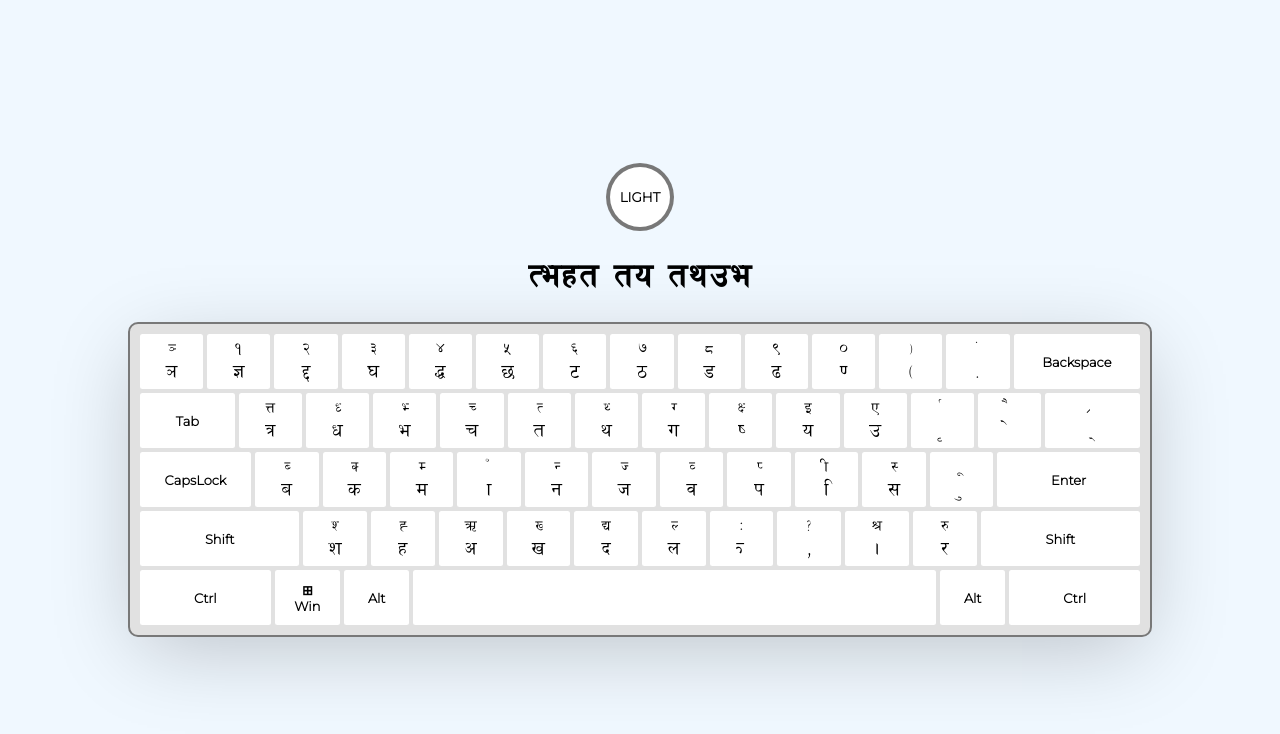
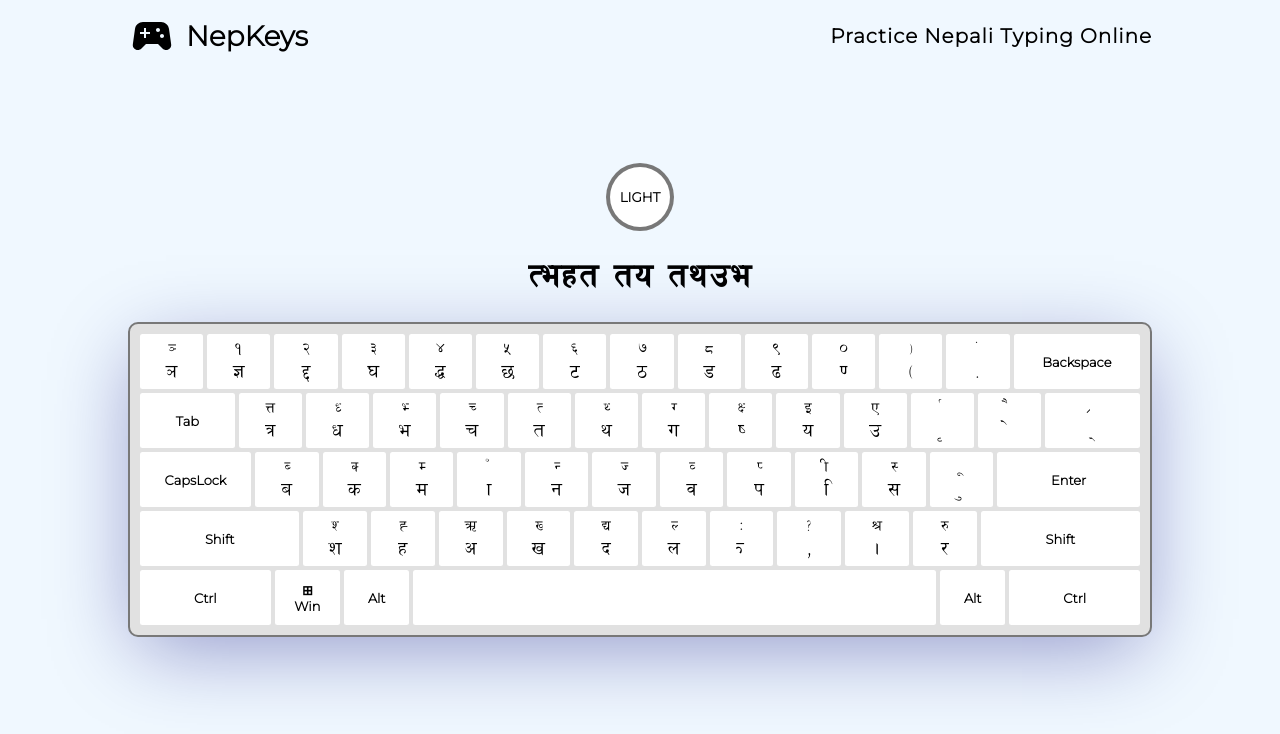
Before and after one commit to PMP56/NepKeys, a Next.js app: page / in a window 1280 px wide. Shown: the top 734 px of the page. Built offline with nearby package versions, Linux system fonts and the light colour scheme.

Commit message:
Header added

```diff
--- /dev/null
+++ b/components/Header.js
@@ -0,0 +1,17 @@
+import styles from "../styles/Header.module.css";
+
+import Logo from "./logo";
+
+const Header = () => {
+    return (
+        <header className={styles.header}>
+            <div className={styles.logoBox}>
+                <Logo />
+                <h1 className={styles.title}>NepKeys</h1>
+            </div>
+            <h2 className={styles.description}>Practice Nepali Typing Online</h2>
+        </header>
+    );
+}
+
+export default Header;
--- /dev/null
+++ b/components/logo.js
@@ -0,0 +1,16 @@
+const Logo = () => {
+    return (
+        <svg xmlns="http://www.w3.org/2000/svg" enable-background="new 0 0 24 24" height="48" viewBox="0 0 24 24" width="48">
+            <g>
+                <rect fill="none" height="48" width="48" />
+            </g>
+            <g>
+                <g>
+                    <path d="M21.58,16.09l-1.09-7.66C20.21,6.46,18.52,5,16.53,5H7.47C5.48,5,3.79,6.46,3.51,8.43l-1.09,7.66 C2.2,17.63,3.39,19,4.94,19h0c0.68,0,1.32-0.27,1.8-0.75L9,16h6l2.25,2.25c0.48,0.48,1.13,0.75,1.8,0.75h0 C20.61,19,21.8,17.63,21.58,16.09z M11,11H9v2H8v-2H6v-1h2V8h1v2h2V11z M15,10c-0.55,0-1-0.45-1-1c0-0.55,0.45-1,1-1s1,0.45,1,1 C16,9.55,15.55,10,15,10z M17,13c-0.55,0-1-0.45-1-1c0-0.55,0.45-1,1-1s1,0.45,1,1C18,12.55,17.55,13,17,13z" fill="var(--textColor)" />
+                </g>
+            </g>
+        </svg>
+    );
+}
+
+export default Logo;
--- a/pages/index.js
+++ b/pages/index.js
@@ -1,6 +1,7 @@
 import Head from 'next/head'
-import { useContext, useState } from 'react';
+import { useContext, useState, useEffect } from 'react';
 
+import Header from '../components/Header'
 import Keyboard from '../components/Keyboard'
 import Text from '../components/Texts'
 import styles from '../styles/Home.module.css'
@@ -19,6 +20,16 @@ export default function Home() {
   } = useContext(TextContext);
 
   const [theme, setTheme] = useState('light');
+
+  useEffect(() => {
+    let theme = localStorage.getItem('theme');
+    if (theme) {
+      setTheme(theme);
+    } else {
+      setTheme('light');
+    }
+  }, [0])
+
 
   const buttonPress = (e) => {
     e.preventDefault();
@@ -54,10 +65,13 @@ export default function Home() {
     const click = () => {
       if (theme == 'light') {
         setTheme('dark');
+        localStorage.setItem('theme', 'dark');
       } else if (theme == 'dark') {
         setTheme('color');
+        localStorage.setItem('theme', 'color');
       } else {
         setTheme('light');
+        localStorage.setItem('theme', 'light');
       }
     }
 
@@ -76,10 +90,11 @@ export default function Home() {
         <meta name='keywords' content='practice nepali typing online, nepali typing, nepali, typing, online' />
         <meta name="description" content="Practice Nepali Typing Online | Increase your nepali typing skills" />
         <meta name='viewport' content="width=device-width, initial-scale=1"></meta>
-        <link rel="icon" href="/favicon.ico" />
+        <link rel="icon" href="/joy.ico" />
         <link href="https://fonts.googleapis.com/css2?family=Montserrat:wght@300&display=swap" rel="stylesheet"></link>
       </Head>
 
+      <Header />
       <Slider />
       <Texts />
       <Keyboard />
--- /dev/null
+++ b/styles/Header.module.css
@@ -0,0 +1,26 @@
+.header{
+    position: fixed;
+    top: 0;
+    width: 80%;
+    display: flex;
+    justify-content: space-between;
+    align-items: center;
+    text-align: center;
+    color: var(--textColor);
+}
+
+.logoBox{
+    display: flex;
+    justify-content: center;
+    align-items: center;
+}
+
+.title{
+    margin-left: 10px;
+    font-size: 28px;
+}
+
+.description{
+    letter-spacing: 1px;
+    font-size: 20px;
+}
--- a/styles/Home.module.css
+++ b/styles/Home.module.css
@@ -3,10 +3,11 @@
   --textColor: black;
   --keyboardBackground: rgb(225, 225, 225);
   --keyboardBorder: rgb(120, 120, 120);
-  --keyboardShadow: rgb(0 0 0 / 22%);
+  --keyboardShadow: rgb(0 0 120 / 40%);
   --keyColor: white;
   --keyPressColor: #333;
   --keyPressTextColor: white;
+  --animation: colorMove 2s ease 0;
 }
 
 .dark{
@@ -18,17 +19,19 @@
   --keyColor: rgb(50, 50, 50);
   --keyPressColor: rgb(99, 99, 99);
   --keyPressTextColor: white;
+  --animation: colorMove 3s ease 0;
 }
 
 .color{
   --backColor: rgb(50, 50, 50);
   --textColor: white;
-  --keyboardBackground: linear-gradient(to right, #0868a8, #25db52, #fdbb2d, #cf1b1b);
-  --keyboardBorder: rgb(135, 135, 135);
+  --keyboardBackground: linear-gradient(to right, rgb(8, 104, 168), rgb(37, 219, 82), rgb(253, 187, 45),rgb(252, 53, 86), rgb(250, 40, 45));
+  --keyboardBorder: linear-gradient(to right, rgb(8, 104, 168), rgb(37, 219, 82), rgb(253, 187, 45),rgb(252, 53, 86), rgb(250, 40, 45));
   --keyboardShadow: rgb(200 200 200 / 22%);
   --keyColor: rgb(50, 50, 50);
-  --keyPressColor: rgb(99, 99, 99) ;
-  --keyPressTextColor: white;
+  --keyPressColor: transparent ;
+  --keyPressTextColor: white rgb(252, 53, 86);
+  --animation: colorMove 10s ease infinite;
 }
 
 .container{
@@ -48,7 +51,7 @@
 
 .buttonContainer{
   padding: 4px;
-  background-color: var(--keyboardBorder);
+  background: var(--keyboardBorder);
   border-radius: 50%;
   transition-duration: 0.3s;
   letter-spacing: 0.75px;
@@ -74,3 +77,15 @@
   font-weight: 600;
   cursor: pointer;
 }
+
+@keyframes colorMove{
+  0% {
+    background-position:0% 50%
+  }
+  50% {
+    background-position:100% 50%
+  }
+  100% {
+    background-position:0% 50%
+  }
+}
--- a/styles/Keyboard.module.css
+++ b/styles/Keyboard.module.css
@@ -1,11 +1,13 @@
 .keyboardLayout{
     background: var(--keyboardBackground);
+    background-size: 100% 100%;
     width: 80%;
     border: 2px solid var(--keyboardBorder);
     border-radius: 10px;
     box-shadow: 0 20px 80px -10px var(--keyboardShadow);
     padding: 8px;
     transition-duration: 0.3s;
+    animation: var(--animation);
 }
 
 .keyboardRow{
```
Also changed, not shown: 1 other file (tests, documents, lock files or other folders).
